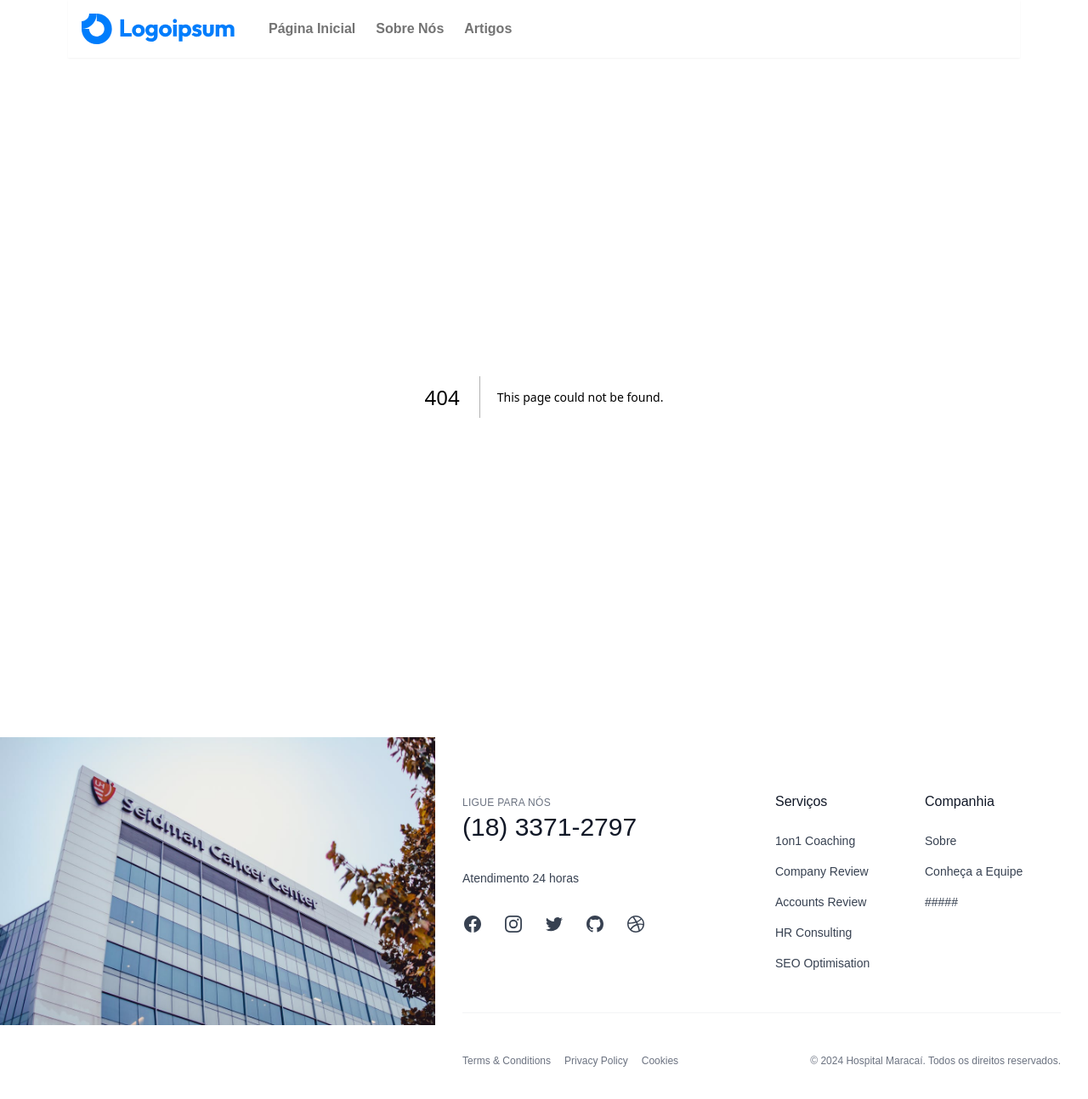
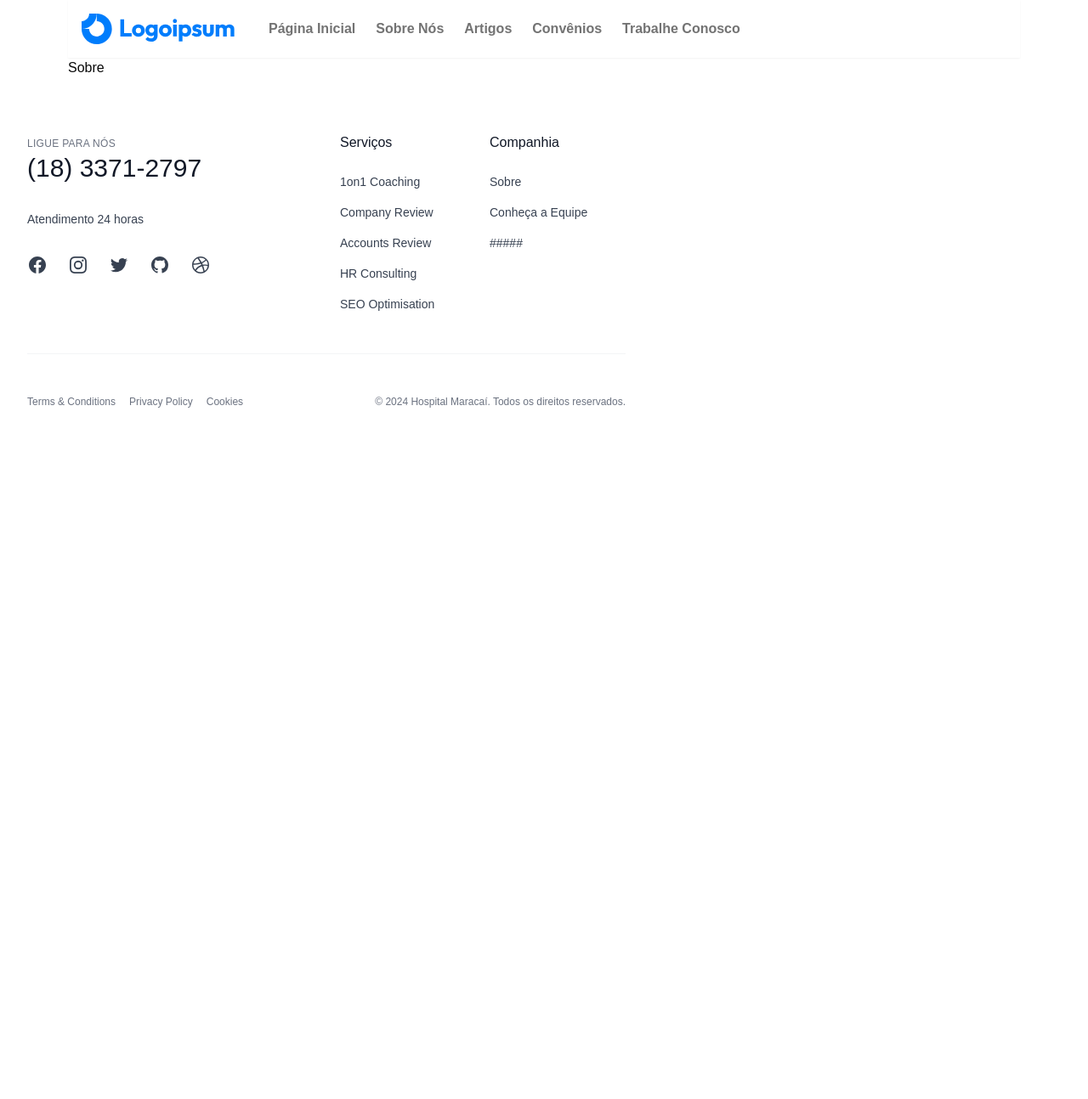
Before and after one commit to pedromaggot38/public-hospital-tcc, a Next.js app: page /about in a window 1280 px wide. Before the commit this address had no page. Shown: the top 1294 px of the page at 85% size. After the commit the page ends 800 px from the top, so only its background shows below. Built offline with nearby package versions, Linux system fonts and the light colour scheme.

Commit message:
Testando artigos

```diff
--- a/next.config.mjs
+++ b/next.config.mjs
@@ -1,4 +1,8 @@
 /** @type {import('next').NextConfig} */
-const nextConfig = {};
+const nextConfig = {
+    images: {
+      domains: ['ietgnboxvpimcdehklcw.supabase.co'],
+    },
+  };
 
-export default nextConfig;
+  export default nextConfig;
--- /dev/null
+++ b/src/app/about/page.tsx
@@ -0,0 +1,9 @@
+const About = () => {
+    return (
+        <div>
+            <h1>Sobre</h1>
+        </div>
+    )
+}
+
+export default About
--- /dev/null
+++ b/src/app/convenios/page.tsx
@@ -0,0 +1,9 @@
+const Convenios = () => {
+    return (
+        <div>
+            <h1>Convênios</h1>
+        </div>
+    )
+}
+
+export default Convenios
--- /dev/null
+++ b/src/app/joinus/page.tsx
@@ -0,0 +1,9 @@
+const JoinUs = () => {
+    return (
+        <div>
+            <h1>Junte-se a nós</h1>
+        </div>
+    )
+}
+
+export default JoinUs
--- a/src/app/page.tsx
+++ b/src/app/page.tsx
@@ -1,3 +1,4 @@
+import { LastArticles } from "@/components/lastArticles";
 import Hero from "@/components/sections/hero/page";
 
 export default function Home() {
@@ -9,24 +10,7 @@ export default function Home() {
       </div>
 
       {/* Seção fixa de últimas notícias */}
-      <div className="w-[30%] p-4 sticky top-0 h-screen shadow-lg">
-        <h2 className="text-xl font-bold mb-4">Últimas Notícias</h2>
-        <div className="space-y-4">
-          <div className="bg-white p-4 rounded shadow">
-            <h3 className="font-semibold">Notícia 1</h3>
-            <p>Descrição breve da notícia 1...</p>
-          </div>
-          <div className="bg-white p-4 rounded shadow">
-            <h3 className="font-semibold">Notícia 2</h3>
-            <p>Descrição breve da notícia 2...</p>
-          </div>
-          <div className="bg-white p-4 rounded shadow">
-            <h3 className="font-semibold">Notícia 3</h3>
-            <p>Descrição breve da notícia 3...</p>
-          </div>
-          {/* Continue adicionando mais notícias conforme necessário */}
-        </div>
-      </div>
+      <LastArticles />
     </div>
   );
 }
--- a/src/components/footer/index.tsx
+++ b/src/components/footer/index.tsx
@@ -1,17 +1,6 @@
-import Image from "next/image";
-
 export function Footer() {
   return (
     <footer className="bg-white lg:grid lg:grid-cols-5">
-      <div className="relative block h-32 lg:col-span-2 lg:h-full">
-        <Image
-          src="/hospital.jpeg"
-          alt=""
-          width={900}
-          height={500}
-        />
-      </div>
-
       <div className="px-4 py-16 sm:px-6 lg:col-span-3 lg:px-8">
         <div className="grid grid-cols-1 gap-8 sm:grid-cols-2">
           <div>
@@ -155,7 +144,7 @@ export function Footer() {
 
               <ul className="mt-6 space-y-4 text-sm">
                 <li>
-                  <a href="#" className="text-gray-700 transition hover:opacity-75"> Sobre </a>
+                  <a href="/about" className="text-gray-700 transition hover:opacity-75"> Sobre </a>
                 </li>
 
                 <li>
--- a/src/components/header/index.tsx
+++ b/src/components/header/index.tsx
@@ -16,13 +16,23 @@ const menuItems = [
   },
   {
     title: "Sobre Nós",
-    path: "/aboutus",
+    path: "/about",
     accessibility: "Sobre Nós",
   },
   {
     title: "Artigos",
     path: "/articles",
     accessibility: "Artigos",
+  },
+  {
+    title: "Convênios",
+    path: "/convenios",
+    accessibility: "Convênios",
+  },
+  {
+    title: "Trabalhe Conosco",
+    path: "/joinus",
+    accessibility: "Trabalhe Conosco",
   },
 ];
 
--- /dev/null
+++ b/src/components/lastArticles/index.tsx
@@ -0,0 +1,44 @@
+import { db } from "@/lib/db";
+import { lastArticlesCount } from "@/lib/vars";
+import Image from "next/image";
+import Link from "next/link"; // Importando o Link
+
+export async function LastArticles() {
+    const lastArticlesDB = await db.article.findMany({
+        where: { published: true },
+        orderBy: { createdAt: 'desc' },
+        take: lastArticlesCount,
+    });
+
+    return (
+        <div className="w-[30%] p-4 sticky top-0 h-screen shadow-lg">
+            <h2 className="text-xl font-bold mb-4">Últimas Notícias</h2>
+            <div className="space-y-4">
+                {lastArticlesDB.map((article) => (
+                    <div key={article.id} className="bg-white p-4 rounded shadow flex space-x-4">
+                        {/* Link que envolve a imagem e o título */}
+                        <Link href={`/articles/${article.slug}`} className="flex w-full">
+                            {/* Imagem do artigo à esquerda */}
+                            <div className="w-1/3">
+                                <Image
+                                    src={article.imageUrl || '/placeholder.png'} // Se não houver imagem, usa um placeholder
+                                    alt={article.imageDescription || article.title}
+                                    width={80}  // Tamanho ajustado para a imagem
+                                    height={80} // Tamanho ajustado para a imagem
+                                    className="object-cover rounded"
+                                />
+                            </div>
+                            {/* Título e subtítulo à direita */}
+                            <div className="w-2/3">
+                                <h3 className="font-semibold">{article.title}</h3>
+                                {article.subtitle && (
+                                    <p className="text-gray-600 text-sm">{article.subtitle}</p>
+                                )}
+                            </div>
+                        </Link>
+                    </div>
+                ))}
+            </div>
+        </div>
+    );
+}
--- /dev/null
+++ b/src/lib/vars.ts
@@ -0,0 +1 @@
+export const lastArticlesCount = 4;
```
Also changed, not shown: src/components/lastArticles/page.tsx (deleted), 2 other files (tests, documents, lock files or other folders).
